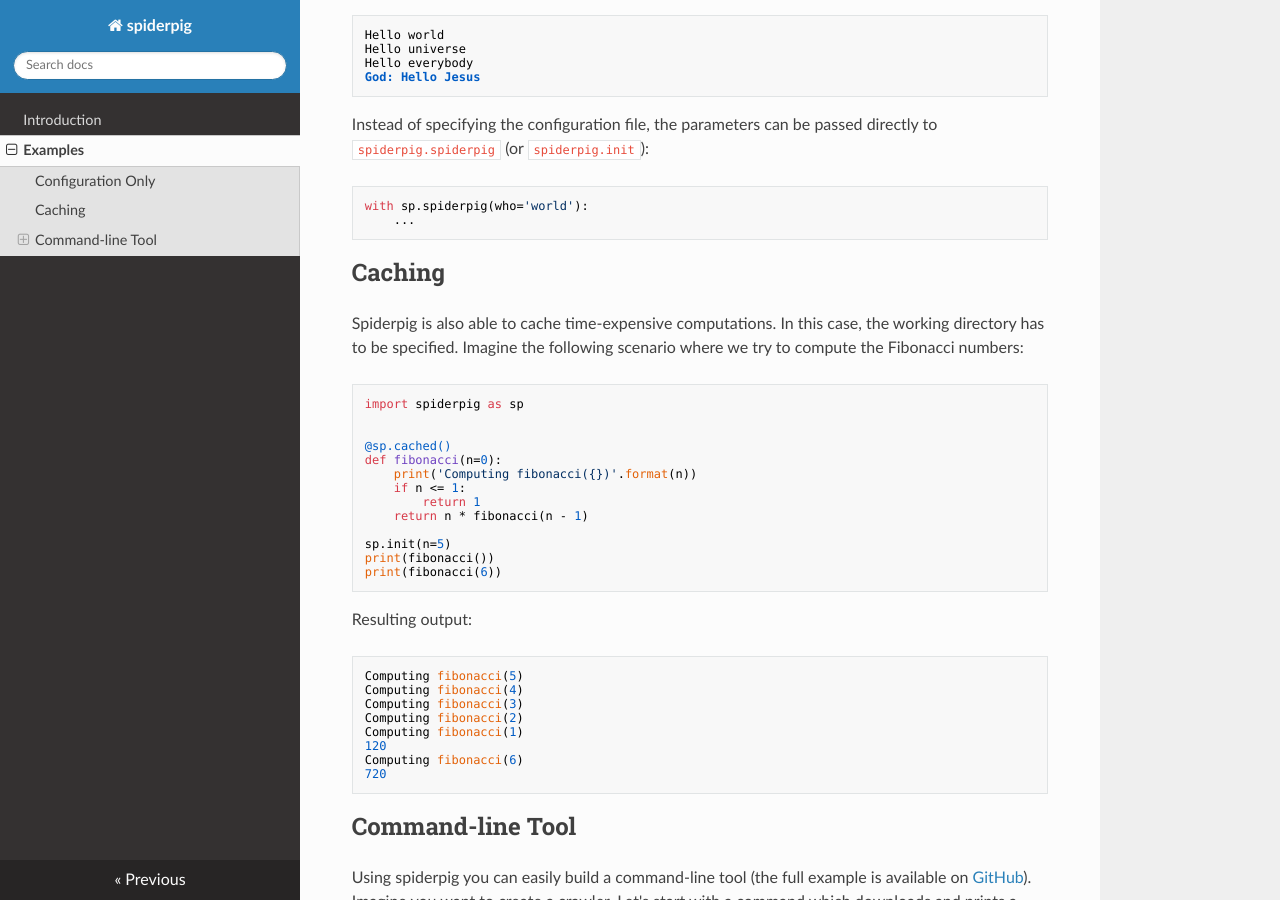
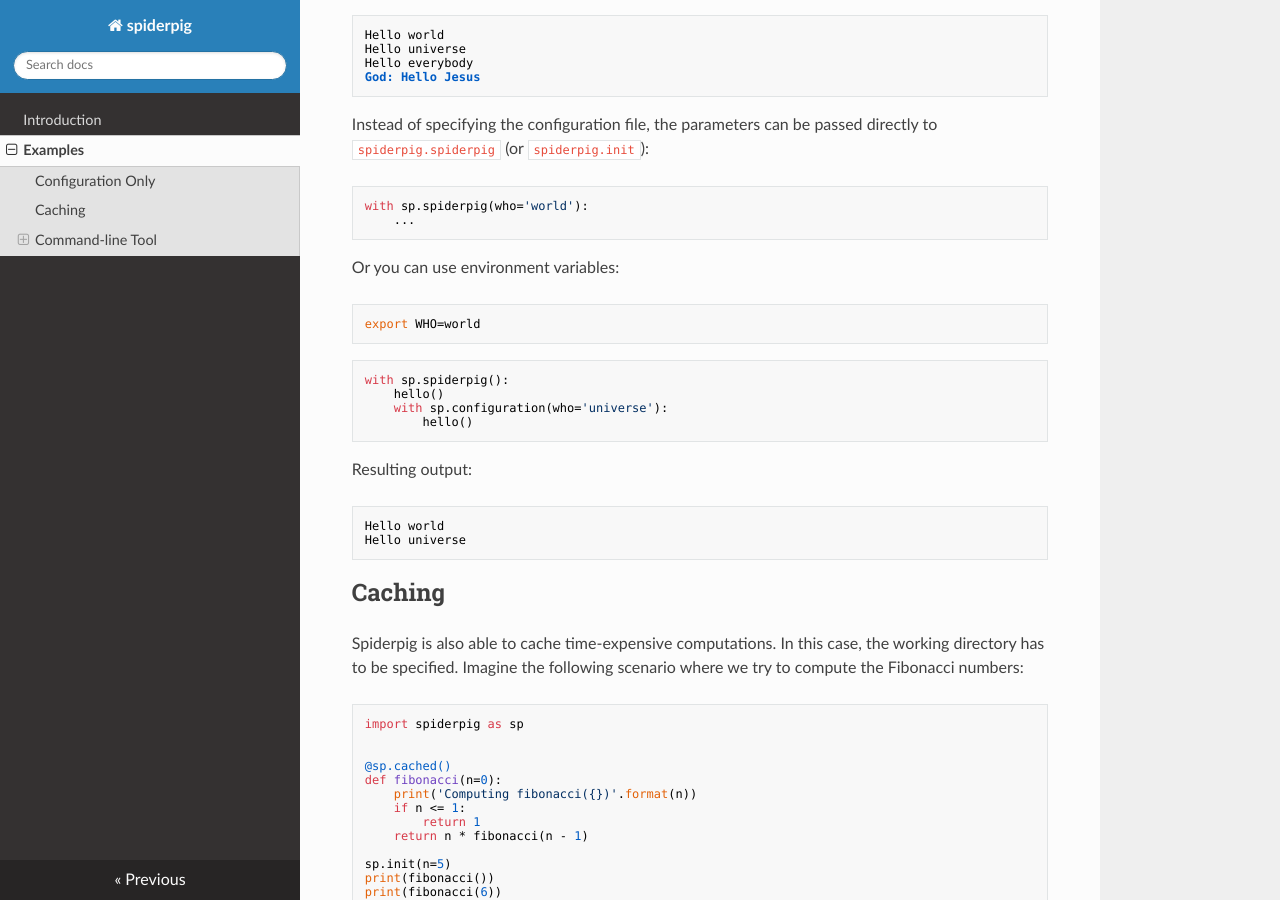
Before and after one commit to papousek/spiderpig, an MkDocs documentation site: the page built from docs/examples.md, in a window 1280 px wide and 900 px high, scrolled down 847 px. Built offline with MkDocs 1.6.1, drawn with Linux system fonts in a browser that asks for light colours; nearby versions of some CDN libraries; old or Windows-style settings are respelled for this version of MkDocs.

Commit message:
more tests and docs

````diff
--- a/docs/examples.md
+++ b/docs/examples.md
@@ -52,6 +52,23 @@
 ```python
 with sp.spiderpig(who='world'):
     ...
+```
+
+Or you can use environment variables:
+
+```bash
+export WHO=world
+```
+```python
+with sp.spiderpig():
+    hello()
+    with sp.configuration(who='universe'):
+        hello()
+```
+Resulting output:
+```
+Hello world
+Hello universe
 ```
 
 ## Caching
````
Also changed, not shown: 1 other file.
